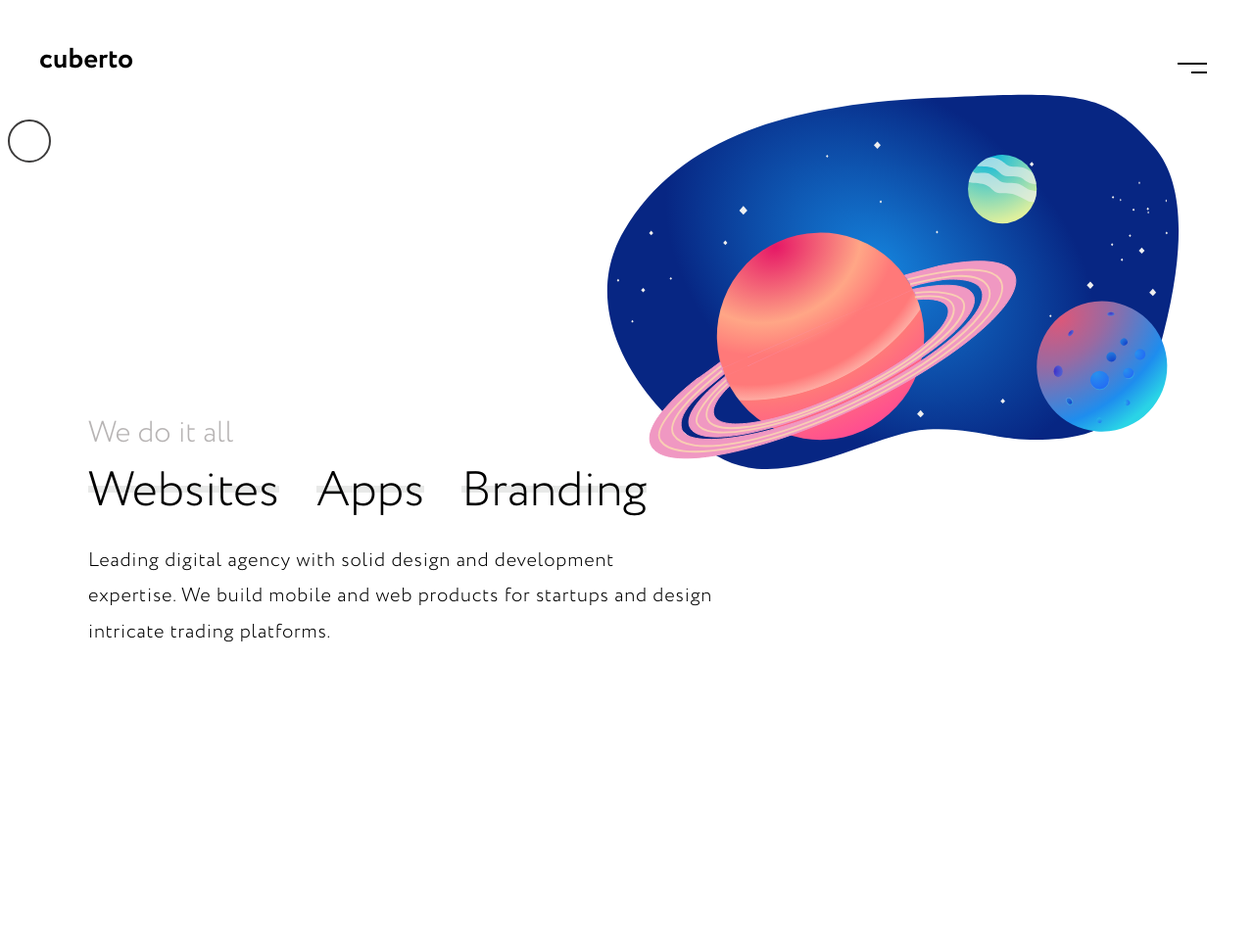
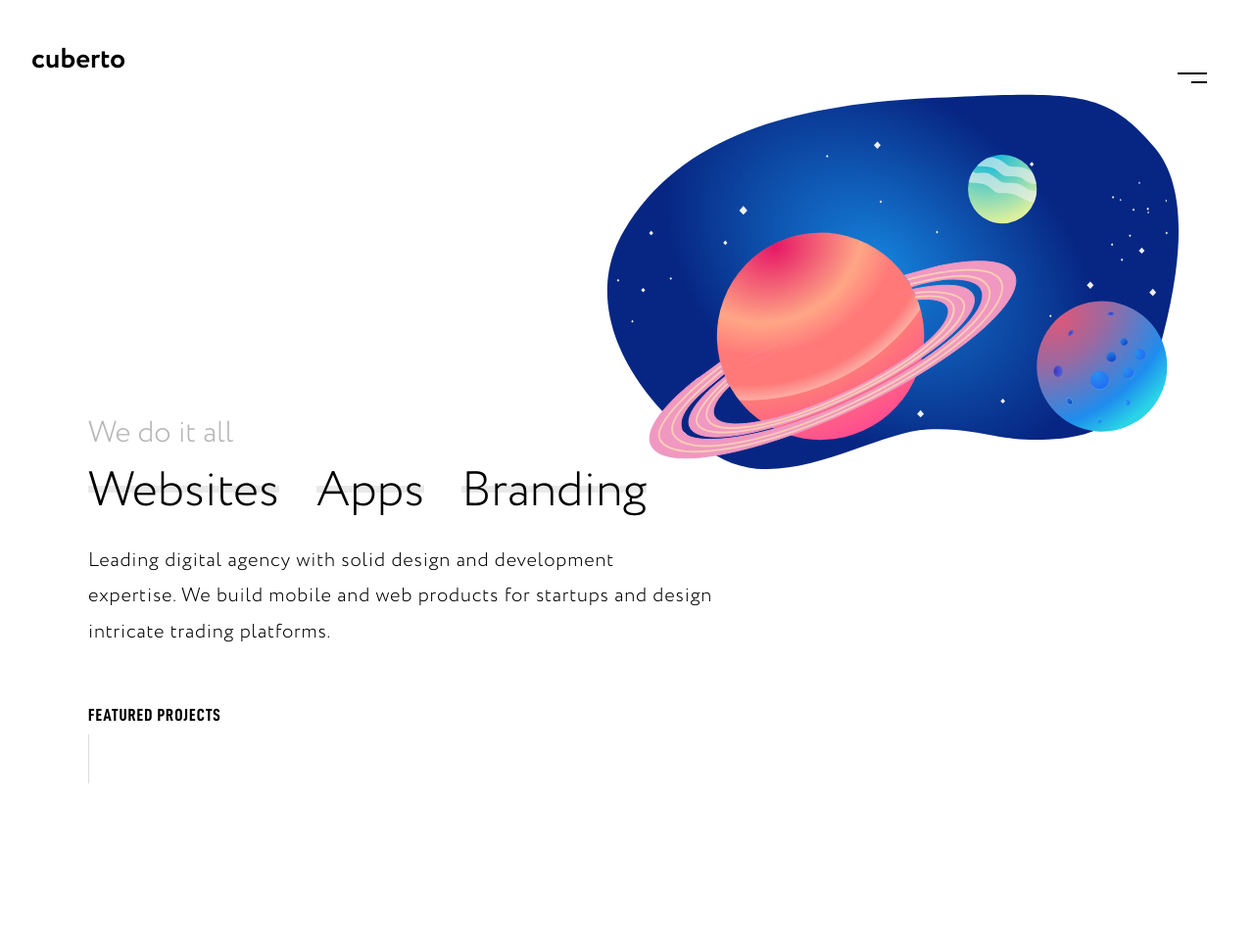
Before and after one commit to prattprattpratt/cuberto, a plain HTML site: page index.html in a window 1280 px wide. Shown: the top 966 px of the page at 98% size. Before the commit the page ends 800 px from the top, so only its background shows below. Drawn offline with Linux system fonts and the light colour scheme.

Commit message:
mouse follower for landing, bar bones D

```diff
--- a/index.html
+++ b/index.html
@@ -11,9 +11,18 @@
                 font-weight: bold;
                 src: url("CRCBold.otf") format("opentype");
             }
+            @font-face {
+                font-family: din-condensed;
+                font-weight: bold;
+                src: url("D-DINCondensed-Bold.otf") format("opentype");
+            }
 
-            body {
+            body, html {
                 font-family: circe;
+                margin: 0;
+                height: 100vh;
+                width: 100vw;
+                overflow: hidden;
             }
             p, h1 {
                 margin: 0;
@@ -22,6 +31,9 @@
                 font-weight: bold;
                 margin: 2.5rem 2rem;
                 font-size: 1.8rem;
+                width: fit-content;
+                position: absolute;
+                top: 0;
             }
             .menu-bars {
                 position: absolute;
@@ -40,17 +52,21 @@
             .menu-bar-1 {
                 width: 30px;
                 left: 0;
+                top: 10px;
             }
             .menu-bar-2 {
                 width: 16px;
                 right: 0;
-                top: 9px;
+                top: 19px;
             }
             .menu-bars:hover .menu-bar-1 {
                 width: 16px;
             }
             .menu-bars:hover .menu-bar-2 {
                 width: 30px;
+            }
+            .page {
+                height: 100vh;
             }
             img.planets {
                 position: absolute;
@@ -107,6 +123,40 @@
                 margin-top: 1rem;
                 width: 640px;
             }
+            .featured-projects {
+                position: absolute;
+                left: 90px;
+                bottom: 0;
+                width: fit-content;
+                transition: all 0.2s;
+                cursor: pointer;
+            }
+            .featured-projects:hover {
+                bottom: -10px;
+                padding-top: 10px;
+            }
+            .featured-projects-text {
+                font-weight: bold;
+                font-family: 'din-condensed';
+                font-size: 1.1rem;
+                letter-spacing: 1px;
+            }
+            .featured-projects-bar {
+                position: relative;
+                height: 50px;
+                width: 1px;
+                background: #dedcdc;
+                margin-top: 10px;
+            }
+            .featured-projects-bar::before {
+                content: '';
+                position: absolute;
+                top: 0;
+                background: black;
+                bottom: 50px;
+                width: 1px;
+                animation: featured-projects-bar-height 2s infinite;
+            }
             .pointer-follow {
                 position: absolute;
                 width: 40px;
@@ -124,6 +174,12 @@
                 pointer-events: none;
                 transform-origin: center;
             }
+
+            @keyframes featured-projects-bar-height {
+                0% { bottom: 50px; top: 0; }
+                25% { bottom: 0; top: 0; }
+                50% { bottom: 0; top: 50px; }
+            }
         </style>
     </head>
     <body>
@@ -132,6 +188,7 @@
             <div class="menu-bar-1"></div>
             <div class="menu-bar-2"></div>
         </div>
+        <div class="landing-page page">
             <img class="planets" src="planets.svg" />
             <div class="hero-text">
                 <p class="we-do-it-all">We do it all</p>
@@ -152,6 +209,30 @@
                     intricate trading platforms.
                 </p>
             </div>
+            <div class="featured-projects">
+                <p class="featured-projects-text">FEATURED PROJECTS</p>
+                <div class="featured-projects-bar"></div>
+            </div>
+        </div>
+        <div class="dsx-page page">
+            <div class="project-text">
+                <div class="featured-project dsx-background">
+                    <p class="featured-project-text">featured project</p>
+                </div>
+                <div class="project-copy">
+                    <h1 class="project-title">DSX</h1>
+                    <p class="project-description">Creation of a trading cryptocurrency exchange platform.</p>
+                    <p class="project-elements">branding, design, development, product</p>
+                </div>
+                <div class="view-case-container">
+                    <p class="view-case-text">VIEW CASE</p>
+                </div>
+            </div>
+            <p class="placeholder">D</p>
+            <div class="project-image">
+
+            </div>
+        </div>
         <div class="pointer-follow"></div>
     </body>
     <script>
@@ -165,7 +246,16 @@
             }
             console.log(event.clientX + ", " + event.clientY);
 
-            if (event.clientX < 400 && event.clientY < 400) {
+            if (
+                (event.clientX > 65 && event.clientX < 681 && event.clientY > 509 && event.clientY < 618) ||
+                (event.clientX > 1226 && event.clientY > 35 && event.clientY < 102) ||
+                (event.clientY > window.innerHeight - 107 && event.clientX > 60 && event.clientX < 249) ||
+                (event.clientX > 640 && event.clientX < 1276 && event.clientY > 72 && event.clientY < 502) ||
+                (event.clientX < 22) ||
+                (event.clientY < 22) ||
+                (event.clientX > window.innerWidth - 32) ||
+                (event.clientY > window.innerHeight - 32)
+            ) {
                 cursorFollow.style.width = "0px";
                 cursorFollow.style.height = "0px";
                 cursorFollow.style["border-width"] = "0";
@@ -178,7 +268,13 @@
                 cursorFollow.style["margin-left"] = "0";
                 cursorFollow.style["margin-top"] = "0";
             }
-            // 65 - 681, 522 - 606
+        }
+
+        document.addEventListener("scroll", hijackScrolling);
+
+        function hijackScrolling() {
+            event.preventDefault();
+            console.log('preventing');
         }
     </script>
 </html>
```
Also changed, not shown: D-DINCondensed-Bold.otf (added). Lines whose indentation alone changed are shown as unchanged.
